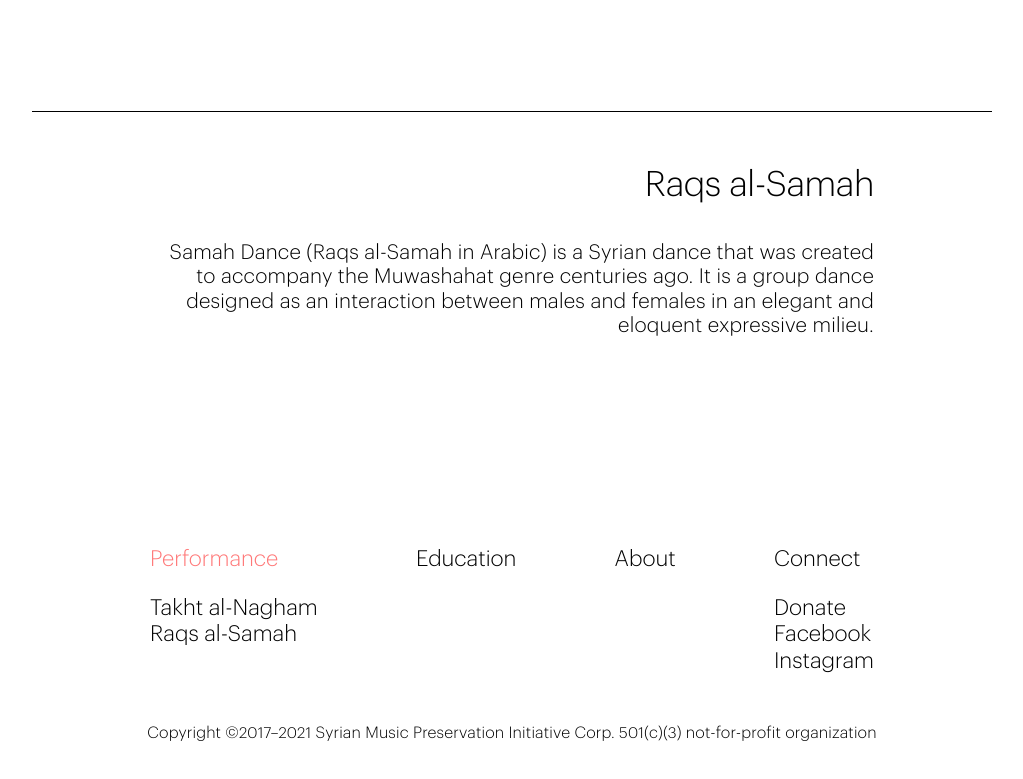
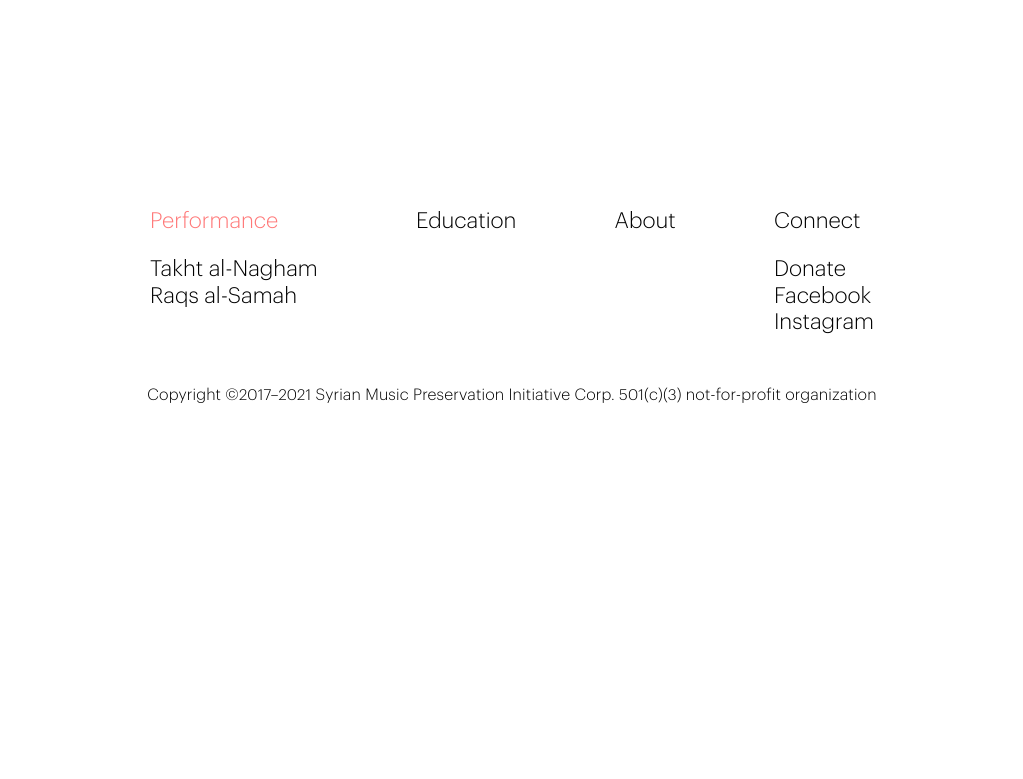
Before and after one commit to SyrianMusic/syrian-music-www, a Next.js app: page /performance in a window 1280 px wide. Shown: the part 1264-2043 px from the top of the page, without its empty margins (128-1151 px from the left). After the commit the page ends 1725 px from the top, so only its background shows below. Built offline with nearby package versions, Linux system fonts and the light colour scheme.

Commit message:
remove raqs al samah from performance (#33)

```diff
--- a/pages/performance/index.js
+++ b/pages/performance/index.js
@@ -43,16 +43,6 @@ const PerformancePage = () => (
             sound of a traditional <i>takht</i> (Arab chamber music group). <i>Nagham</i> is the
             Arabic word for melody, and is commonly used as a synonym for the Arab
             Maqam&nbsp;system.
-          </Typography>
-        </div>
-      </article>
-      <article>
-        <div>
-          <Typography variant="h3">Raqs al-Samah</Typography>
-          <Typography>
-            Samah Dance (Raqs al-Samah in Arabic) is a Syrian dance that was created to accompany
-            the Muwashahat genre centuries ago. It is a group dance designed as an interaction
-            between males and females in an elegant and eloquent expressive&nbsp;milieu.
           </Typography>
         </div>
       </article>
```
